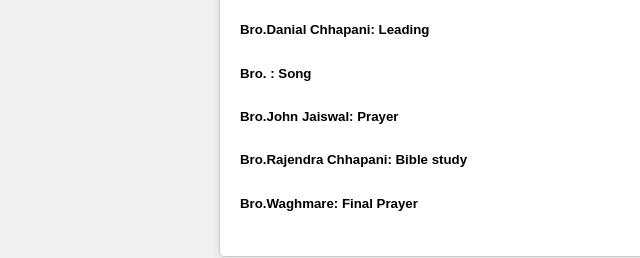
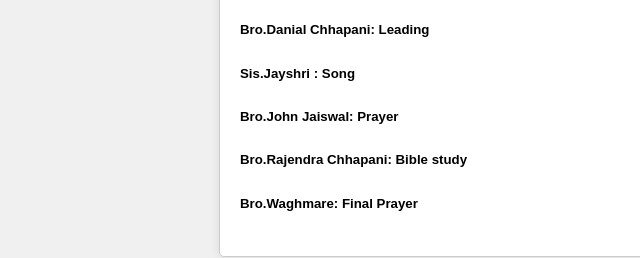
Before and after one commit to ChurchofChrist-A/Bible_Study, a plain HTML site: page index.html in a window 1280 px wide. Shown: the part 281-539 px from the top of the page, 0-640 px from the left. Drawn offline with Linux system fonts and the light colour scheme.

Commit message:
Update index.html

```diff
--- a/index.html
+++ b/index.html
@@ -17,7 +17,7 @@
             <div id="announcement-list">
                 <!-- Announcements will be dynamically added here -->
     <h5>Bro.Danial Chhapani: Leading </h5>
-    <h5>Bro. : Song </h5>
+    <h5>Sis.Jayshri : Song </h5>
     <h5>Bro.John Jaiswal: Prayer </h5>
     <h5>Bro.Rajendra Chhapani: Bible study </h5>
     <h5>Bro.Waghmare: Final Prayer </h5>
```
